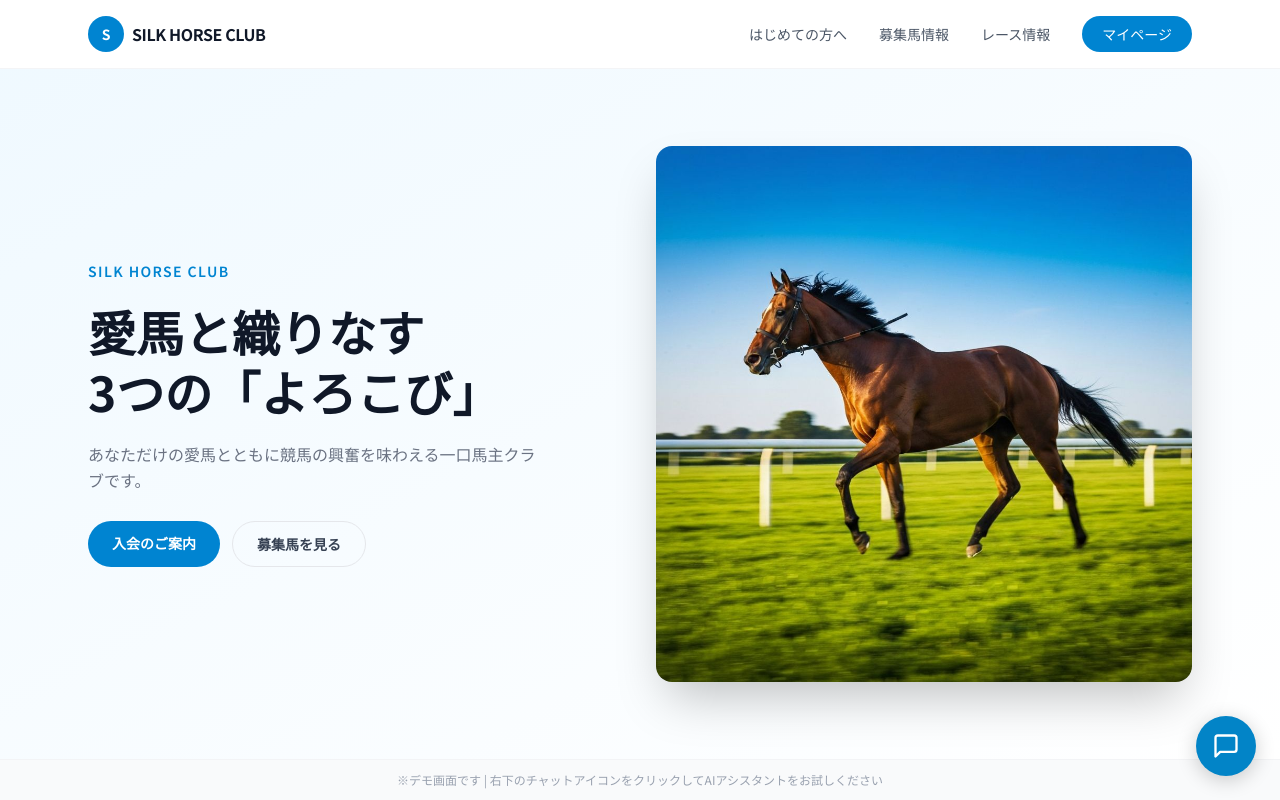
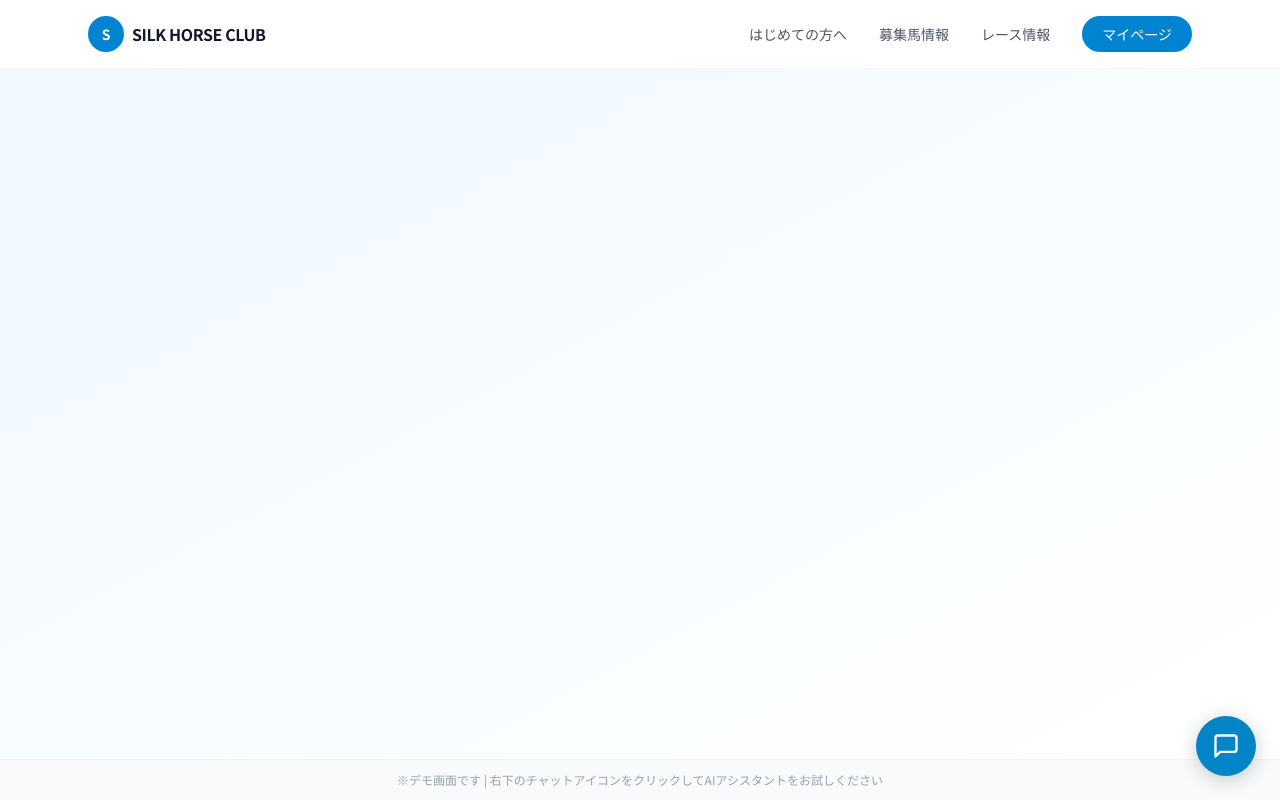
Before and after one commit to hnishizawa43-ctrl/silkracing-chatbot, a Next.js app: page / in a window 1280 px wide. Built offline with nearby package versions, Linux system fonts and the light colour scheme.

Commit message:
feat: simplify hero section with minimal UI elements
Remove all text, buttons, and images; keep nav bar, empty main area, footer hint, and chat widget.

Co-authored-by: h.nishizawa43 <262796701+hnishizawa43-ctrl@users.noreply.github.com>

```diff
--- a/components/demo-homepage.tsx
+++ b/components/demo-homepage.tsx
@@ -1,5 +1,3 @@
-import Image from "next/image"
-
 export function DemoHomepage() {
   return (
     <div className="flex h-dvh flex-col overflow-hidden bg-white text-gray-900">
@@ -25,44 +23,8 @@ export function DemoHomepage() {
         </div>
       </nav>
 
-      {/* Hero - fills remaining space */}
-      <main className="flex flex-1 items-center overflow-hidden bg-gradient-to-br from-sky-50 to-white">
-        <div className="mx-auto flex w-full max-w-6xl flex-col items-center gap-8 px-6 md:flex-row">
-          <div className="flex-1 space-y-5">
-            <p className="text-sm font-semibold uppercase tracking-widest text-sky-600">
-              {"Silk Horse Club"}
-            </p>
-            <h1 className="text-3xl font-bold leading-tight text-gray-900 md:text-5xl text-balance">
-              {"愛馬と織りなす"}
-              <br />
-              {"3つの「よろこび」"}
-            </h1>
-            <p className="max-w-md text-base leading-relaxed text-gray-500">
-              {"あなただけの愛馬とともに競馬の興奮を味わえる一口馬主クラブです。"}
-            </p>
-            <div className="flex gap-3 pt-2">
-              <span className="rounded-full bg-sky-600 px-6 py-3 text-sm font-semibold text-white cursor-default">
-                {"入会のご案内"}
-              </span>
-              <span className="rounded-full border border-gray-200 px-6 py-3 text-sm font-semibold text-gray-700 cursor-default">
-                {"募集馬を見る"}
-              </span>
-            </div>
-          </div>
-          <div className="hidden flex-1 md:block">
-            <div className="overflow-hidden rounded-2xl shadow-2xl">
-              <Image
-                src="/images/hero-horse.jpg"
-                alt="Thoroughbred racehorse galloping"
-                width={600}
-                height={400}
-                className="h-auto w-full object-cover"
-                priority
-              />
-            </div>
-          </div>
-        </div>
-      </main>
+      {/* Empty main area */}
+      <main className="flex-1 bg-gradient-to-br from-sky-50 to-white" />
 
       {/* Minimal footer hint */}
       <div className="shrink-0 border-t border-gray-100 bg-gray-50 px-6 py-3 text-center text-xs text-gray-400">
```
